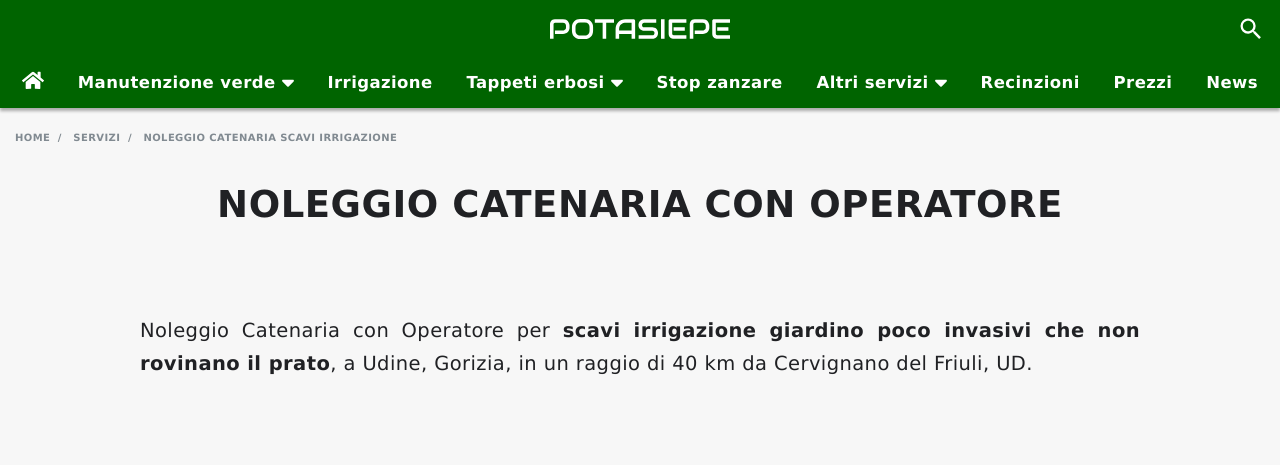
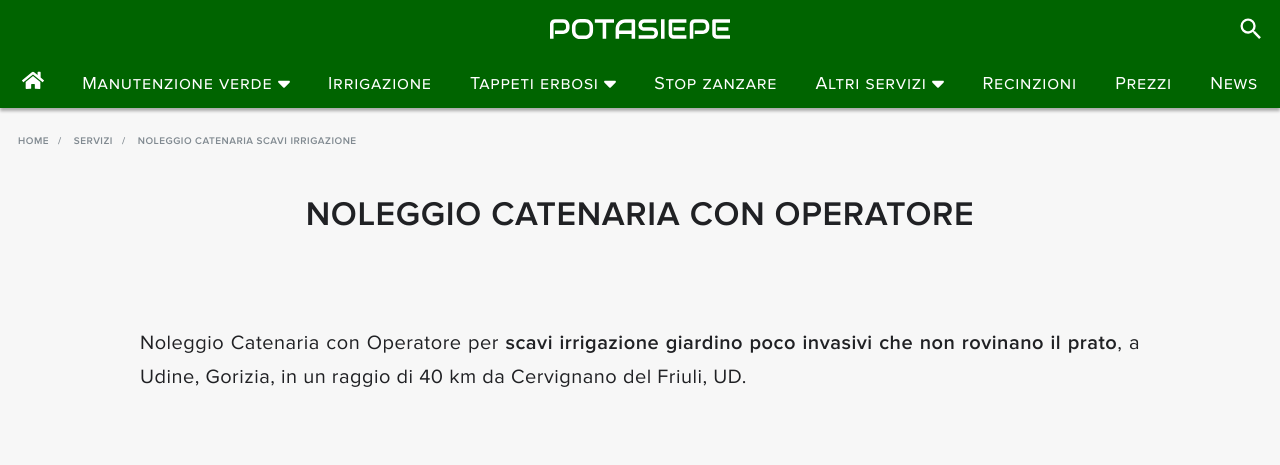
Before and after one commit to enricocaputo/enricocaputo.github.io, a Jekyll site: the page built from my_collections/_servizi/noleggio-catenaria-scavi-irrigazione.md, in a window 1280 px wide and 1400 px high. Shown: the top 465 px of the window. Built offline with Jekyll 4.4.1, drawn with Linux system fonts in a browser that asks for light colours; grey boxes are pictures that could not be loaded.

Commit message:
Proxima Nova Reular e Semibold

```diff
--- a/_sass/_base.scss
+++ b/_sass/_base.scss
@@ -1,3 +1,23 @@
+@font-face {
+    font-family: 'Proxima Nova';
+    src: local('Proxima Nova Regular'), local('Proxima-Nova-Regular'),
+        url('/assets/ProximaNova-Regular.woff2') format('woff2'),
+        url('/assets/ProximaNova-Regular.woff') format('woff'),
+        url('/assets/ProximaNova-Regular.ttf') format('truetype');
+    font-weight: 400;
+    font-style: normal;
+  }
+
+@font-face {
+    font-family: 'Proxima Nova';
+    src: local('Proxima Nova Semibold'), local('Proxima-Nova-Semibold'),
+        url('/assets/ProximaNova-Semibold.woff2') format('woff2'),
+        url('/assets/ProximaNova-Semibold.woff') format('woff'),
+        url('/assets/ProximaNova-Semibold.ttf') format('truetype');
+    font-weight: 600;
+    font-style: normal;
+  }
+
 *,
 *::before,
 *::after {
@@ -5,10 +25,9 @@
 }
 
 :root {
-  font-size: 15px;
-  letter-spacing: 0.0278em;
+  font-size: 18px;
+  overflow-x:hidden;
   text-rendering: optimizeSpeed;
-  overflow-x:hidden;
   text-size-adjust: 100%;
   -ms-text-size-adjust: 100%;
   -webkit-text-size-adjust: 100%;
@@ -19,9 +38,10 @@ body {
   padding: 0;
   background: #003200;
   color: #202124;
+  font-family: 'Proxima Nova';
+  letter-spacing: 0.0278em;
+
   text-align: justify;
-  font-family: Verdana,sans-serif;
-  font-weight: 400;
   line-height: 1.7;
 }
 
@@ -40,17 +60,18 @@ h1, h2, h3, h4 {
 }
 
 h1 {
-  font-size: 1.9em;
+  font-size: 34px;
+  text-transform: uppercase;
+  line-height: 2;
   text-align: center;
-  text-transform: uppercase;
 }
 
 h2, .h2 {
-  font-size: 1.6rem;
+  font-size: 27px;
 }
 
 h3, .h3 {
-  font-size: 1.3rem;
+  font-size: 22px;
 }
 
 .hero {
@@ -200,11 +221,10 @@ main {
   max-width: 1000px;
   padding: 2em 0 18em 0;
   min-height: 414px;
-  font-size: 130%;
+  font-size: 20px;
 }
 
 footer {
-  font-size: 105%;
   margin-top: 70px;
   padding: 34px 25px 10px 25px;
 }
@@ -222,7 +242,13 @@ table {
 
 @media (max-width: 767px) {
   h1 {
-    font-size: 1.75rem;
+    font-size: 5.9vw;
+  }
+  h2 {
+    font-size: 5vmin;
+  }
+  main, h3, .h3 {
+    font-size: 4.5vmin;
   }
   .hero {
     margin: 100px 0 0 0;
--- a/_sass/_header.scss
+++ b/_sass/_header.scss
@@ -70,9 +70,10 @@
   padding: 0 22px;
   position: sticky;
   background-color: DarkGreen;
+  letter-spacing: 0.75px;
+  font-variant: small-caps;
+  font-size: 18px;
   color: white;
-  font-size: 16.5px;
-  font-weight: 600;
   box-shadow: 0px 3px 3px rgba(0, 0, 0, 0.31);
 
   .menu-icon + label {
@@ -93,7 +94,6 @@
     display: none;
     padding: 19px;
     font-size: 16px;
-    font-weight: 400;
     text-align: left;
     background-color: $rosso-potasiepe;
     margin-top: 17px;
@@ -179,7 +179,7 @@
   .navBar {
     position: absolute;
     display: contents;
-    font-size: 20px;
+    font-size: 22px;
 
     .menuWrap {
       position: fixed;
--- a/my_collections/_servizi/noleggio-catenaria-scavi-irrigazione.md
+++ b/my_collections/_servizi/noleggio-catenaria-scavi-irrigazione.md
@@ -1,7 +1,7 @@
 ---
 layout: page
 name: Noleggio catenaria
-subtitle: Noleggio Catenaria per scavi poco invasivi che non rovinano il prato.
+subtitle: Noleggio catenaria per scavi poco invasivi che non rovinano il prato.
 title: Noleggio catenaria per scavi Friuli-venezia-giulia
 excerpt: "Noleggio Catenaria per scavi irrigazione giardino poco invasivi senza rovinare il prato, Udine, Gorizia. Noleggio Catenaria scavi con Operatore, costo € 50/h."
 image: /img/servizi/noleggio-catenaria-scavi-irrigazione.jpg
```
Also changed, not shown: assets/Audiowide-Regular.ttf (added), assets/ProximaNova-Regular.ttf (added), assets/ProximaNova-Regular.woff (added), assets/ProximaNova-Regular.woff2 (added), assets/ProximaNova-Semibold.ttf (added), assets/ProximaNova-Semibold.woff (added), assets/ProximaNova-Semibold.woff2 (added).
